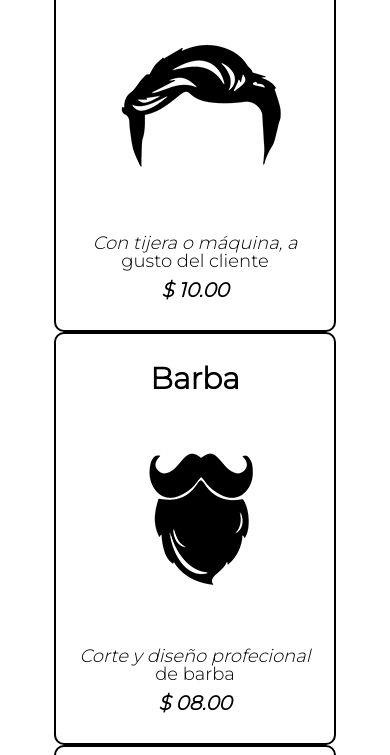
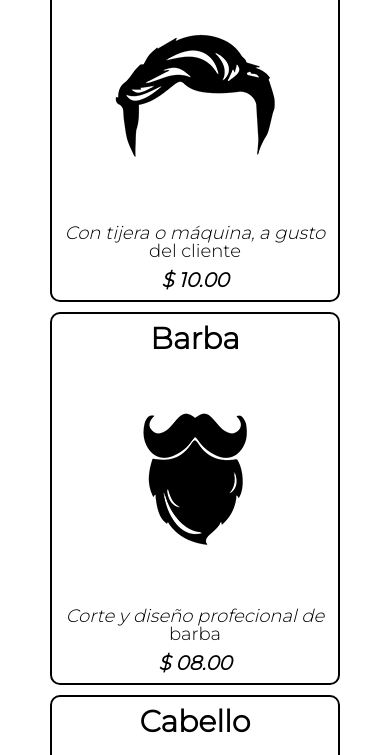
Before and after one commit to Miluspol/alura-latam, a plain HTML site: page productos.html in a window 390 px wide. Shown: the part 468-1223 px from the top of the page. Drawn offline with Linux system fonts and the light colour scheme.

Commit message:
modificando los estilos responsivos de la lista de productos

```diff
--- a/style.css
+++ b/style.css
@@ -285,7 +285,10 @@ p::first-line{
     }
 
     .productos li{
-        width: -webkit-fill-available;
+        width: 100;
+        display: block;
+        margin: 10px auto;
+        padding: 10px
     }
 
     .lista-diferenciales, .imgDiferenciales{
@@ -315,7 +318,10 @@ p::first-line{
     }
 
     .productos li{
-        width: -webkit-fill-available;
+        width: 100%;
+        display: block;
+        margin: 10px auto;
+        padding: 10px
     }
 
     .lista-diferenciales, .imgDiferenciales{
```
